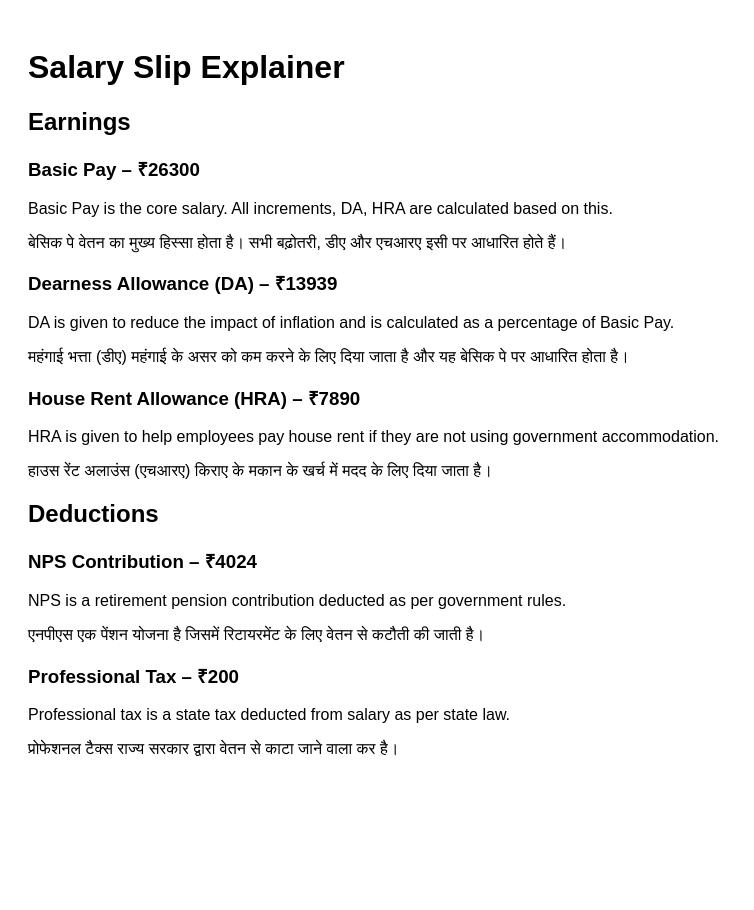
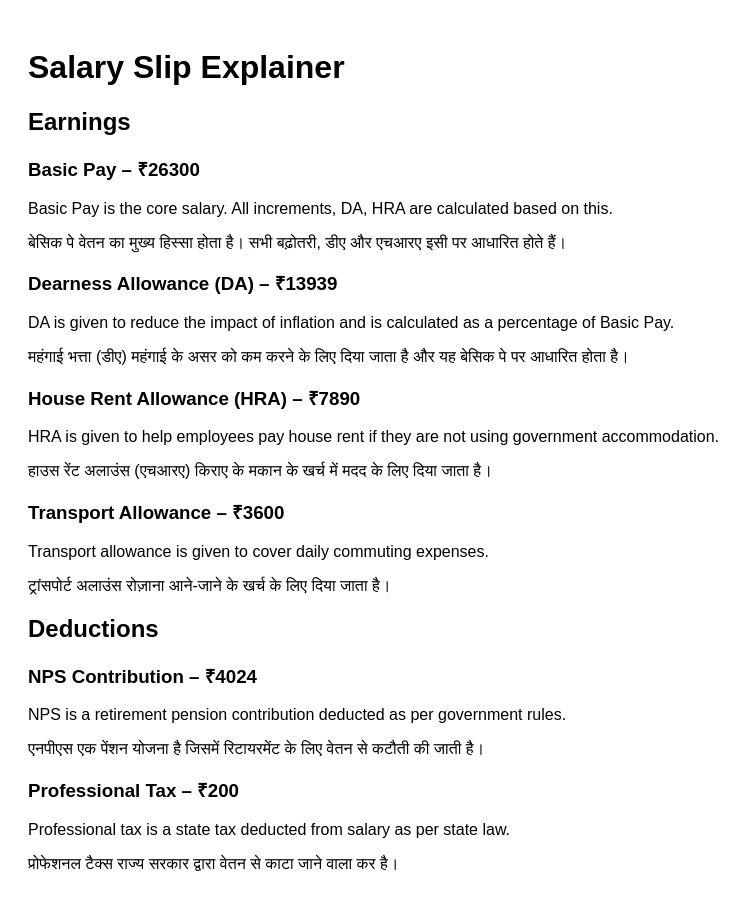
Before and after one commit to salarysamjho/salary-slip-explainer-v1, a Next.js app: page / in a window 1280 px wide. Shown: the top 910 px of the page, without its empty margins (0-754 px from the left). Before the commit the page ends 802 px from the top, so only its background shows below. Built offline with nearby package versions, Linux system fonts and the light colour scheme.

Commit message:
Update page.tsx

```diff
--- a/app/page.tsx
+++ b/app/page.tsx
@@ -18,6 +18,12 @@ export default function Home() {
       en: "HRA is given to help employees pay house rent if they are not using government accommodation.",
       hi: "हाउस रेंट अलाउंस (एचआरए) किराए के मकान के खर्च में मदद के लिए दिया जाता है।",
     },
+    {
+  title: "Transport Allowance",
+  amount: 3600,
+  en: "Transport allowance is given to cover daily commuting expenses.",
+  hi: "ट्रांसपोर्ट अलाउंस रोज़ाना आने-जाने के खर्च के लिए दिया जाता है।"
+},
   ];
 
   const deductions = [
```
